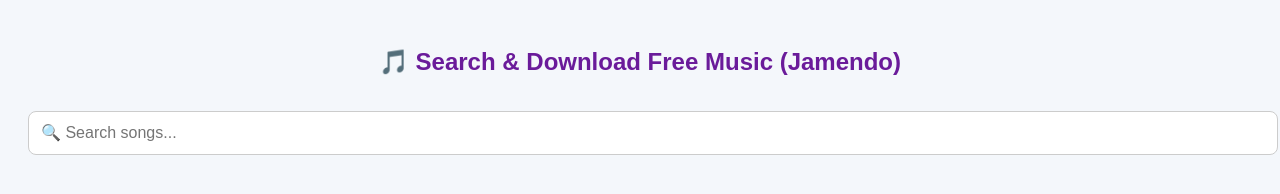
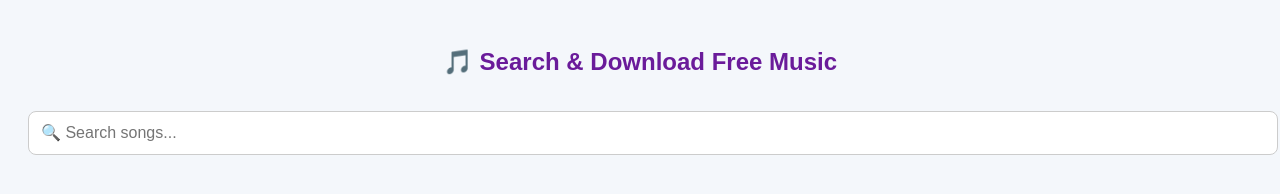
Before and after one commit to namalxhero/xZOON-MD, a plain HTML site: page index.html in a window 1280 px wide. Drawn offline with Linux system fonts and the light colour scheme.

Commit message:
Update index.html

```diff
--- a/index.html
+++ b/index.html
@@ -54,7 +54,7 @@
 </head>
 <body>
 
-  <h2>🎵 Search & Download Free Music (Jamendo)</h2>
+  <h2>🎵 Search & Download Free Music</h2>
   <input type="text" id="searchInput" placeholder="🔍 Search songs...">
 
   <div id="songList"></div>
```
